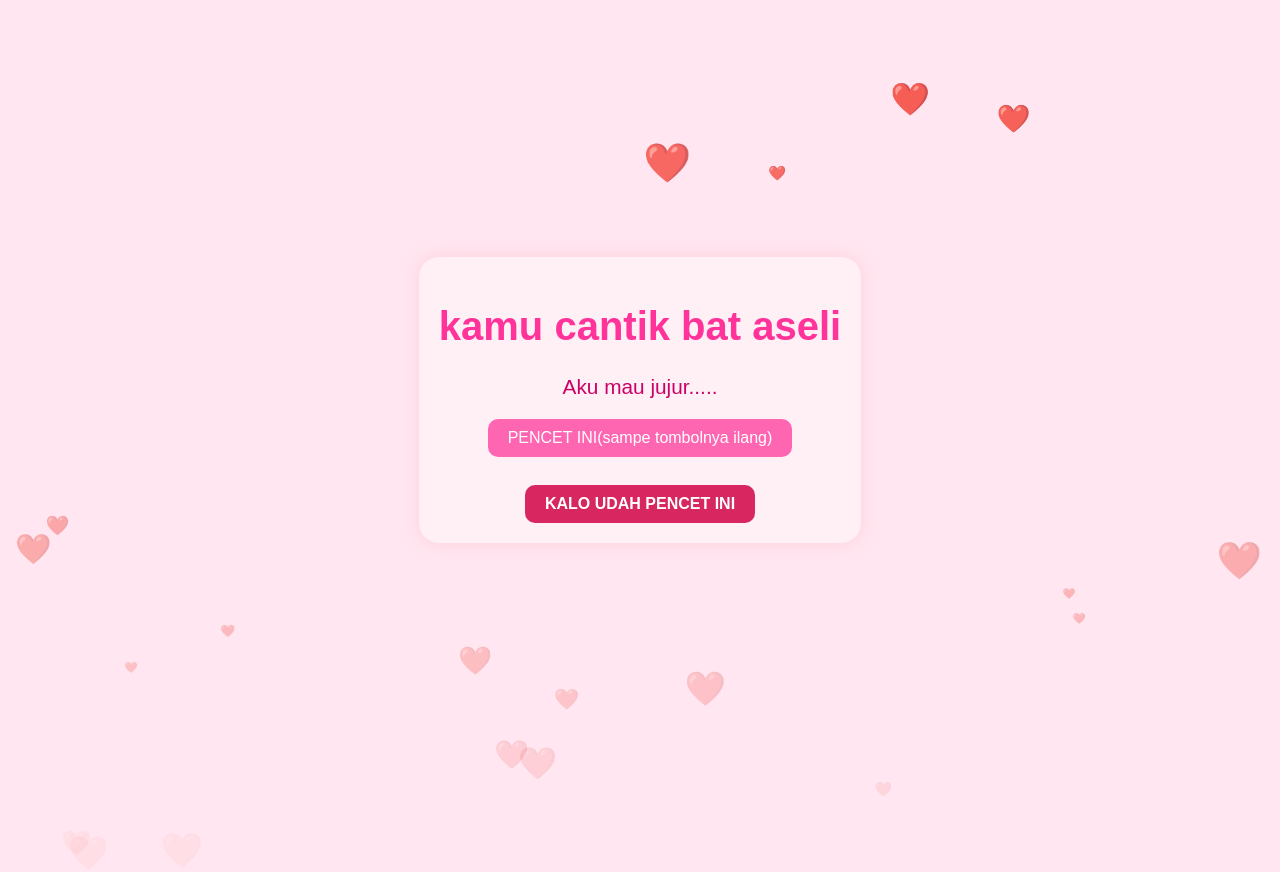
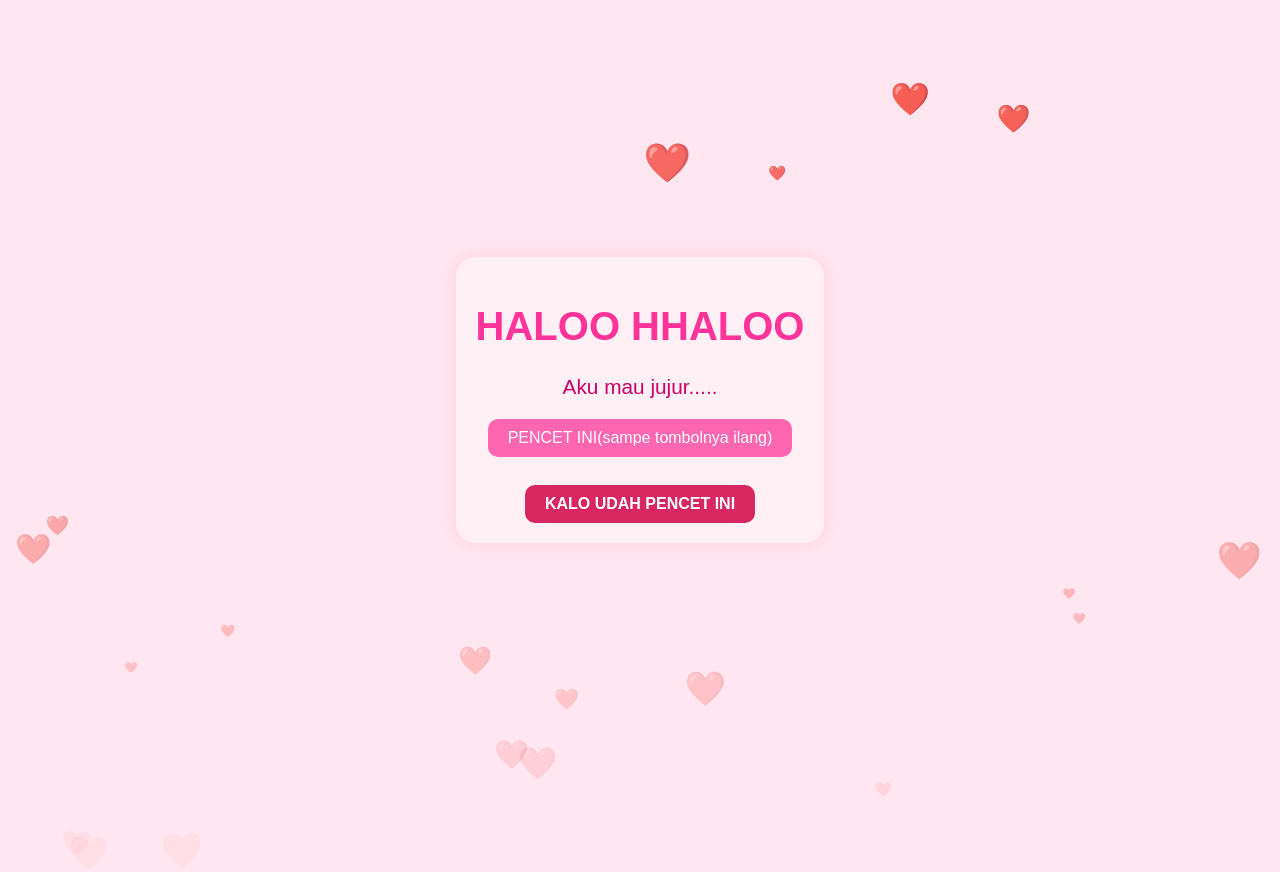
Before and after one commit to tirsstar/tirsssss, a plain HTML site: page index.html in a window 1280 px wide. Drawn offline with Linux system fonts and the light colour scheme.

Commit message:
Update index.html

```diff
--- a/index.html
+++ b/index.html
@@ -9,7 +9,7 @@
 <body>
   <div class="hearts"></div>
   <div class="container">
-    <h1 class="judul">kamu cantik bat aseli</h1>
+    <h1 class="judul">HALOO HHALOO</h1>
     <p class="teks-romantis" id="romantisText">Aku mau jujur.....</p>
     <button id="gantiBtn" onclick="gantiTeks()">PENCET INI(sampe tombolnya ilang)</button>
     <br><br>
```
